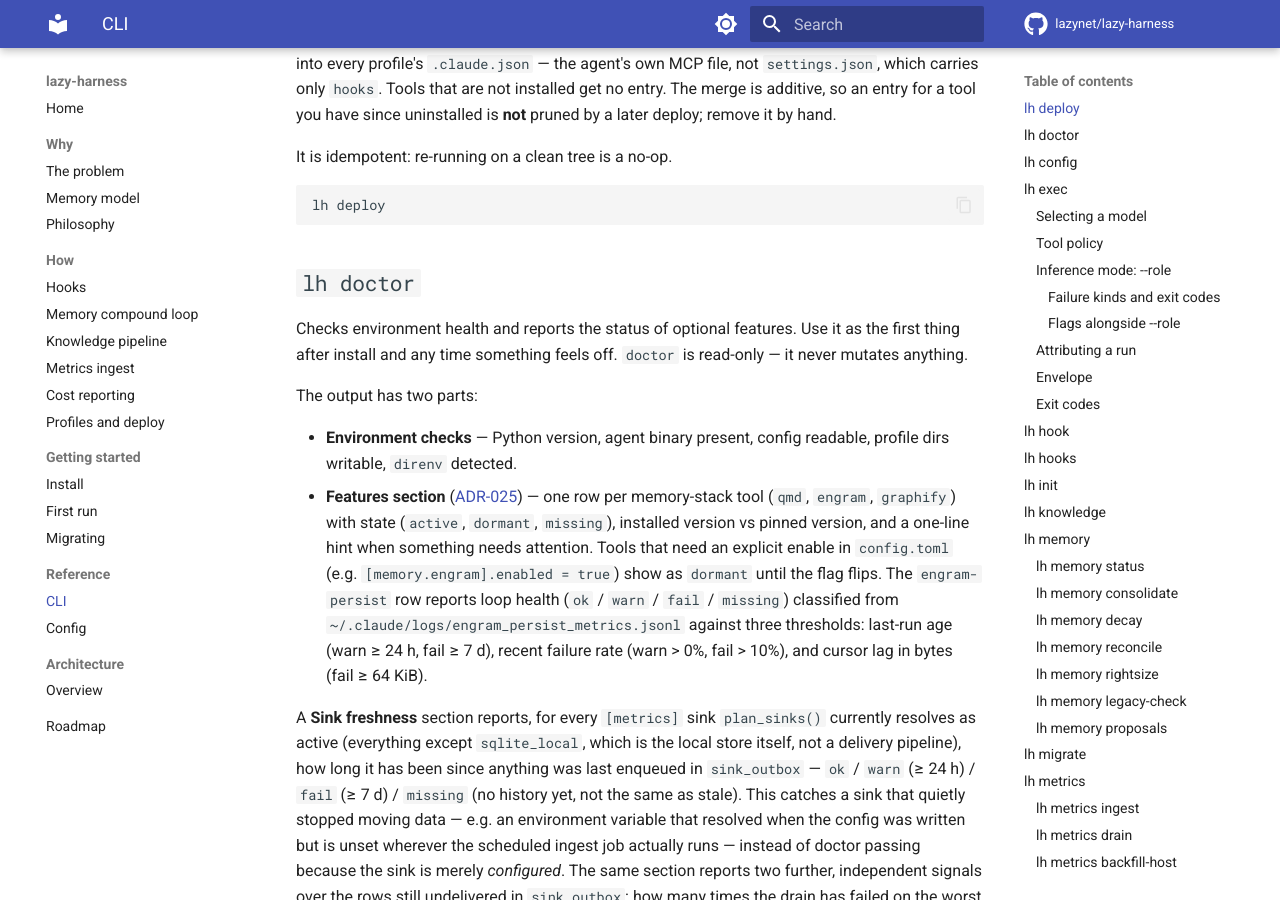
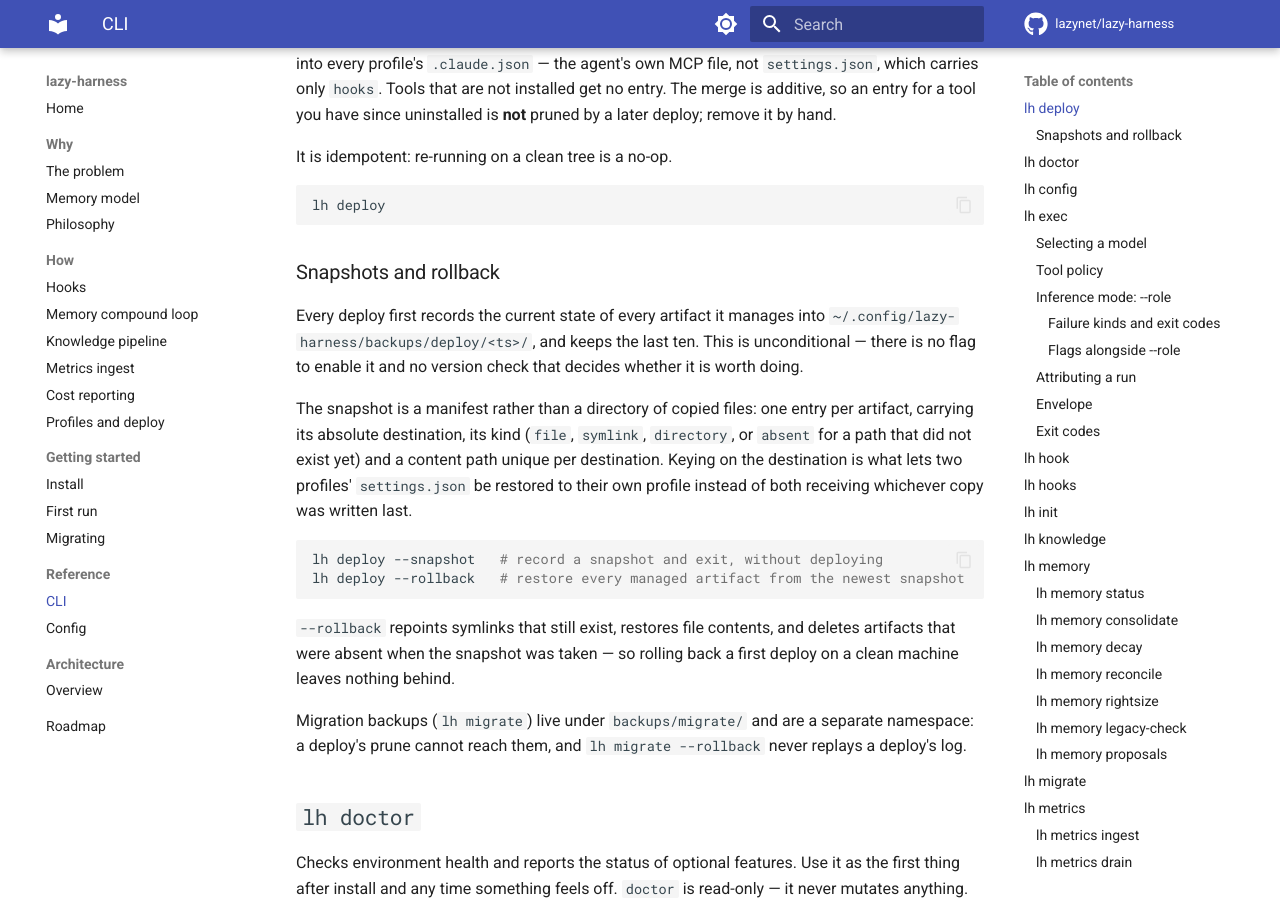
Before and after one commit to lazynet/lazy-harness, an MkDocs documentation site: the page built from docs/reference/cli.md, in a window 1280 px wide and 900 px high, scrolled down 415 px. Built offline with MkDocs 1.6.1 and Material for MkDocs 9.7.7, drawn with Linux system fonts in a browser that asks for light colours; comment, search, counter and statistics services are not loaded.

Commit message:
docs: document deploy snapshots and record the migrate backup collision

````diff
--- a/docs/reference/cli.md
+++ b/docs/reference/cli.md
@@ -13,6 +13,33 @@ It is idempotent: re-running on a clean tree is a no-op.
 ```bash
 lh deploy
 ```
+
+### Snapshots and rollback
+
+Every deploy first records the current state of every artifact it manages into
+`~/.config/lazy-harness/backups/deploy/<ts>/`, and keeps the last ten. This is
+unconditional — there is no flag to enable it and no version check that decides
+whether it is worth doing.
+
+The snapshot is a manifest rather than a directory of copied files: one entry per
+artifact, carrying its absolute destination, its kind (`file`, `symlink`,
+`directory`, or `absent` for a path that did not exist yet) and a content path
+unique per destination. Keying on the destination is what lets two profiles'
+`settings.json` be restored to their own profile instead of both receiving
+whichever copy was written last.
+
+```bash
+lh deploy --snapshot   # record a snapshot and exit, without deploying
+lh deploy --rollback   # restore every managed artifact from the newest snapshot
+```
+
+`--rollback` repoints symlinks that still exist, restores file contents, and
+deletes artifacts that were absent when the snapshot was taken — so rolling back
+a first deploy on a clean machine leaves nothing behind.
+
+Migration backups (`lh migrate`) live under `backups/migrate/` and are a separate
+namespace: a deploy's prune cannot reach them, and `lh migrate --rollback` never
+replays a deploy's log.
 
 ## `lh doctor`
 
````
Also changed, not shown: docs/getting-started/migrating.md (+1 -1 lines), specs/backlog.md (+53 -0 lines).
